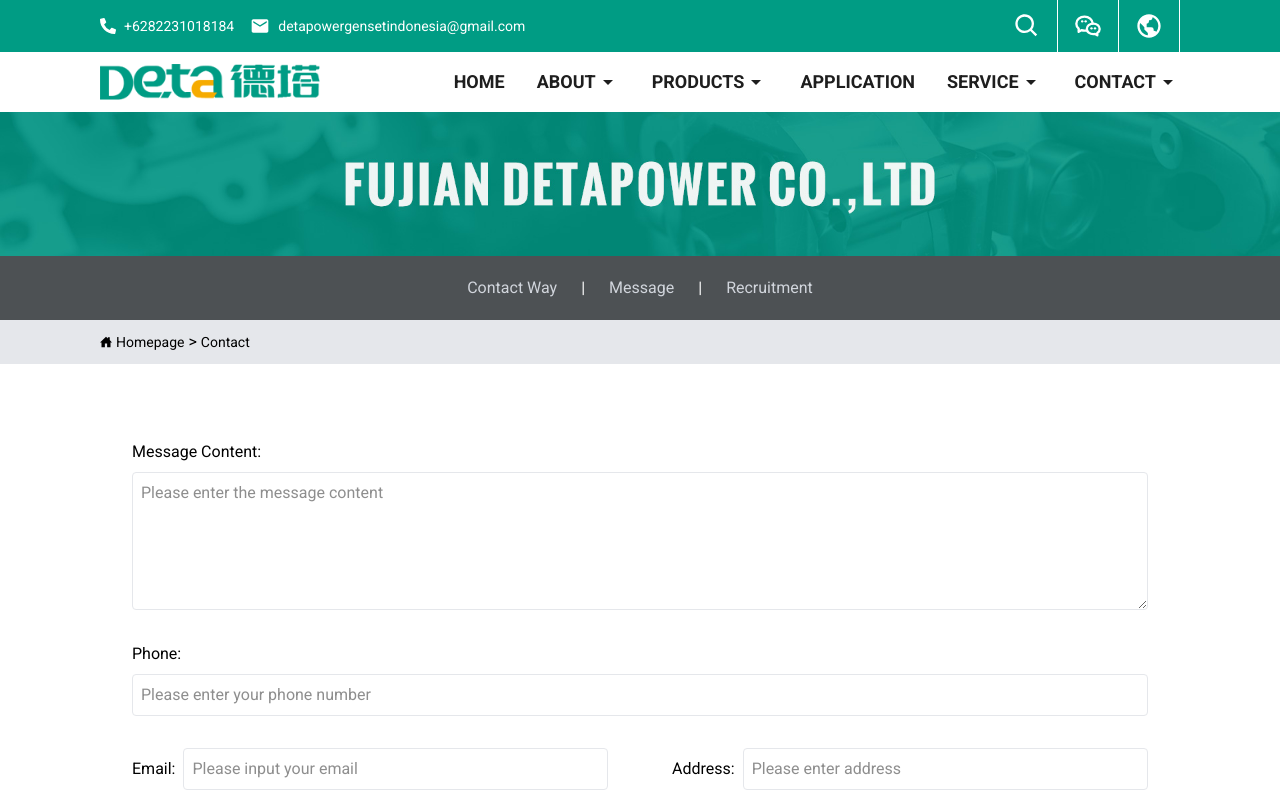
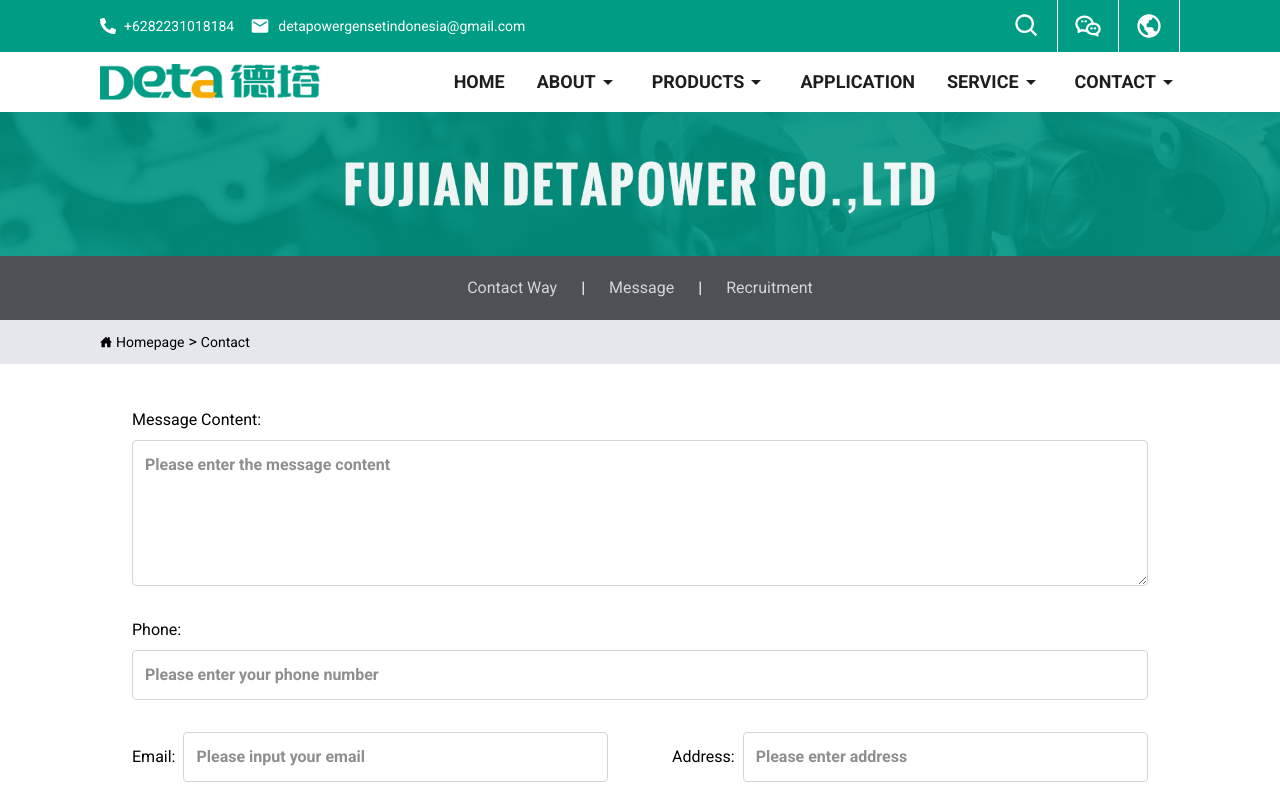
Before and after one commit to rendiero25/DetaPowerWebsite, a React (Vite) app: page /contact in a window 1280 px wide. Both pictures are taken after a click on the element "Message". Shown: the top 800 px of the page. Built offline with nearby package versions, Linux system fonts and the light colour scheme.

Commit message:
Page contact on process

```diff
--- a/src/components/Header.jsx
+++ b/src/components/Header.jsx
@@ -208,7 +208,7 @@ const Header = () => {
                                 <MdOutlineArrowDropDown className='text-black group-hover:text-primary size-6'/>
                             </div>
 
-                            <div className='flex justify-center items-center mt-[10rem] xl:mt-[11.5rem] 3xl:mt-[11.1rem] absolute w-full z-20'>
+                            <div className='flex justify-center items-center mt-[10rem] xl:mt-[10rem] 2xl:mt-[10.2rem] 3xl:mt-[11.1rem] absolute w-full z-20'>
                                 {openservicemenu && (
                                     <div className='absolute bg-primary shadow-lg py-2'>
                                         <ul className='flex flex-col w-[15rem] text-white font-bold text-lg'>
@@ -229,7 +229,7 @@ const Header = () => {
                                 <MdOutlineArrowDropDown className='text-black group-hover:text-primary size-6'/>
                             </div>
 
-                            <div className='flex justify-center items-center mt-[10rem] xl:mt-[11.5rem] 3xl:mt-[8.4rem] absolute w-full z-20'>
+                            <div className='flex justify-center items-center mt-[10rem] xl:mt-[7.4rem] 3xl:mt-[8.4rem] absolute w-full z-20'>
                                 {opencontactmenu && (
                                     <div className='absolute bg-primary shadow-lg py-2'>
                                         <ul className='flex flex-col w-[15rem] text-white font-bold text-lg'>
--- a/src/pages/Contact.jsx
+++ b/src/pages/Contact.jsx
@@ -10,6 +10,7 @@ import Location from "../assets/contactlocation.jpg";
 import Phone from "../assets/contactphone.jpg";
 import Email from "../assets/contactemail.jpg";
 import WeChat from "../assets/contactwechat.jpg";
+import { div } from "framer-motion/client";
 
 const Contact = () => {
 
@@ -145,14 +146,15 @@ const Contact = () => {
                             action="mailto:detapowergensetindonesia@gmail.com"
                             method="POST"
                             encType="text/plain"
-                            className="flex flex-col gap-2 px-8 py-8 rounded-lg w-full">
+                            className="flex flex-col gap-2 px-8 rounded-lg w-full">
+
                             <h2 className="text-white font-bold text-xl mb-2">Message</h2>
 
                             <h5>Message Content:</h5>
                             <textarea
                                 name="message"
                                 placeholder="Please enter the message content"
-                                    className="border-1 border-gray-200 w-full p-2 rounded text-black mb-6"
+                                className="border-1 border-gray-300 w-full p-3 rounded text-black mb-6 font-bold"
                                 rows={5}
                                 required
                             />
@@ -162,18 +164,18 @@ const Contact = () => {
                                 type="text"
                                 name="phone"
                                 placeholder="Please enter your phone number"
-                                    className="border-1 border-gray-200 w-full p-2 rounded text-black mb-6"
+                                className="border-1 border-gray-300 w-full p-3 rounded text-black mb-6 font-bold"
                                 required
                             />
 
-                                <div className="flex flex-col xl:flex-row justify-between items-center gap-16">
+                            <div className="flex flex-col xl:flex-row justify-between items-center gap-16 mb-6">
                                 <div className="flex flex-row justify-between items-center gap-2 w-full">
                                     <h5>Email:</h5>
                                     <input
                                         type="email"
                                         name="email"
                                         placeholder="Please input your email"
-                                            className="border-1 border-gray-200 w-full p-2 rounded text-black"
+                                        className="border-1 border-gray-300 w-full p-3 rounded text-black font-bold"
                                         required
                                     />
                                 </div>
@@ -184,33 +186,38 @@ const Contact = () => {
                                         type="text"
                                         name="address"
                                         placeholder="Please enter address"
-                                            className="border-1 border-gray-200 w-full p-2 rounded text-black"
+                                        className="border-1 border-gray-300 w-full p-3 rounded text-black font-bold"
                                         required
                                     />
                                 </div>
-
                             </div>
 
-
-                            <div className="flex flex-row items-center gap-2">
+                            <h5>Verivication Code:</h5>
+                            <div className="flex flex-row items-center gap-2 mb-18">
                                 <input
                                     type="text"
                                     name="verification"
                                     placeholder="Verification Code"
-                                    className="bg-white flex-1 p-2 rounded text-black mb-6"
+                                    className="border-1 border-gray-300 bg-white p-3 rounded text-black w-50 font-bold"
                                     required
                                 />
 
-                                <span className="bg-white text-primary font-bold px-3 py-2 rounded select-none">p4Gmp</span>
+                                <span className="bg-white text-primary font-normal px-3 py-2 rounded select-none">p4Gmp</span>
                             </div>
 
                             <button
                                 type="submit"
-                                className="bg-[#FFD105] text-black px-4 py-2 rounded hover:bg-opacity-80 transition">
+                                className="bg-primary text-white font-bold px-4 py-2 rounded hover:bg-opacity-80 transition">
                                     Submit
                             </button>
                         </form>
                     </div>
+                )}
+            </div>
+
+            <div>
+                {openrecruitment && (
+                    <div></div>
                 )}
             </div>
         </div>
```
Lines whose indentation alone changed are shown as unchanged.
